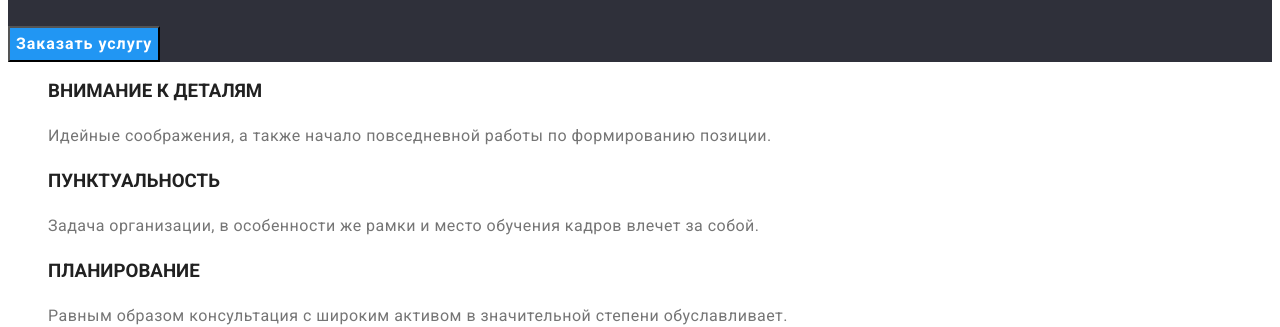
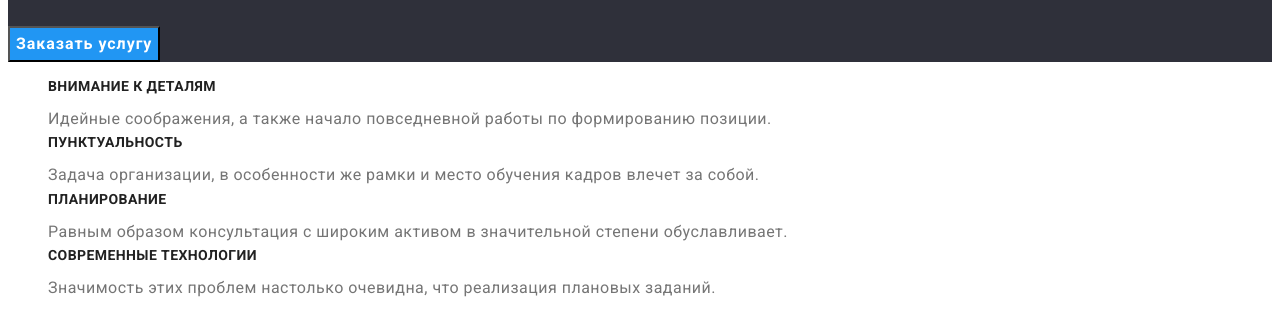
Before and after one commit to Raminua/goit-markup-hw-02, a plain HTML site: page index.html in a window 1280 px wide. Shown: the part 255-582 px from the top of the page. Drawn offline with Linux system fonts and the light colour scheme; files whose address does not match are found by name.

Commit message:
Update styles.css

```diff
--- a/css/styles.css
+++ b/css/styles.css
@@ -135,6 +135,12 @@ li{
 .features-title{
     text-transform: uppercase;
     color: var(--secondory-color);
+    margin: 0;
+    padding: 0;
+    margin-bottom: 10px;
+    font-size: 14px;
+    line-height: 1.15;
+    letter-spacing: 0.03em;
 }
 /* ACTIVITY */
 .activity{
@@ -225,7 +231,7 @@ li{
     overflow: hidden;
     }
 
-.button {
+.button-secondary {
     font-weight: 500;
     font-size: 16px;
     line-height: 1.6;
@@ -233,7 +239,7 @@ li{
     letter-spacing: 0.03em;
     color: var(--secondory-color);
     background: #F5F4FA;
-    text-align: center;
+
 
 }
 
```
